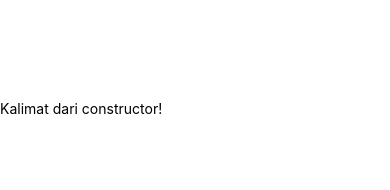
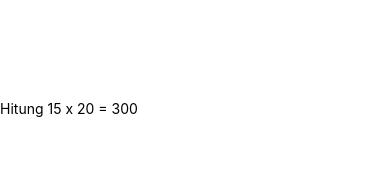
Before and after one commit to marengga/mobile-app-development, a React Native app: screen / in a window 390 px wide. Shown: the top 190 px of the page. Built offline with nearby package versions, Linux system fonts and the light colour scheme.

Commit message:
Day 2 - Function Statement

```diff
--- a/App.js
+++ b/App.js
@@ -2,16 +2,14 @@ import React, { Component } from 'react';
 import { Text, View } from 'react-native';
 
 export default class App extends Component {
-  constructor(){
-    super();
-    this.kalimat = "Kalimat dari constructor!";
+  kali(a,b){
+    return a*b;
   }
-
   render() {
     return (
       <View>
         <Text style={{ marginTop: 100 }}>
-          {this.kalimat}
+          Hitung 15 x 20 = {this.kali(15,20)}
         </Text>
       </View>
     );
```
